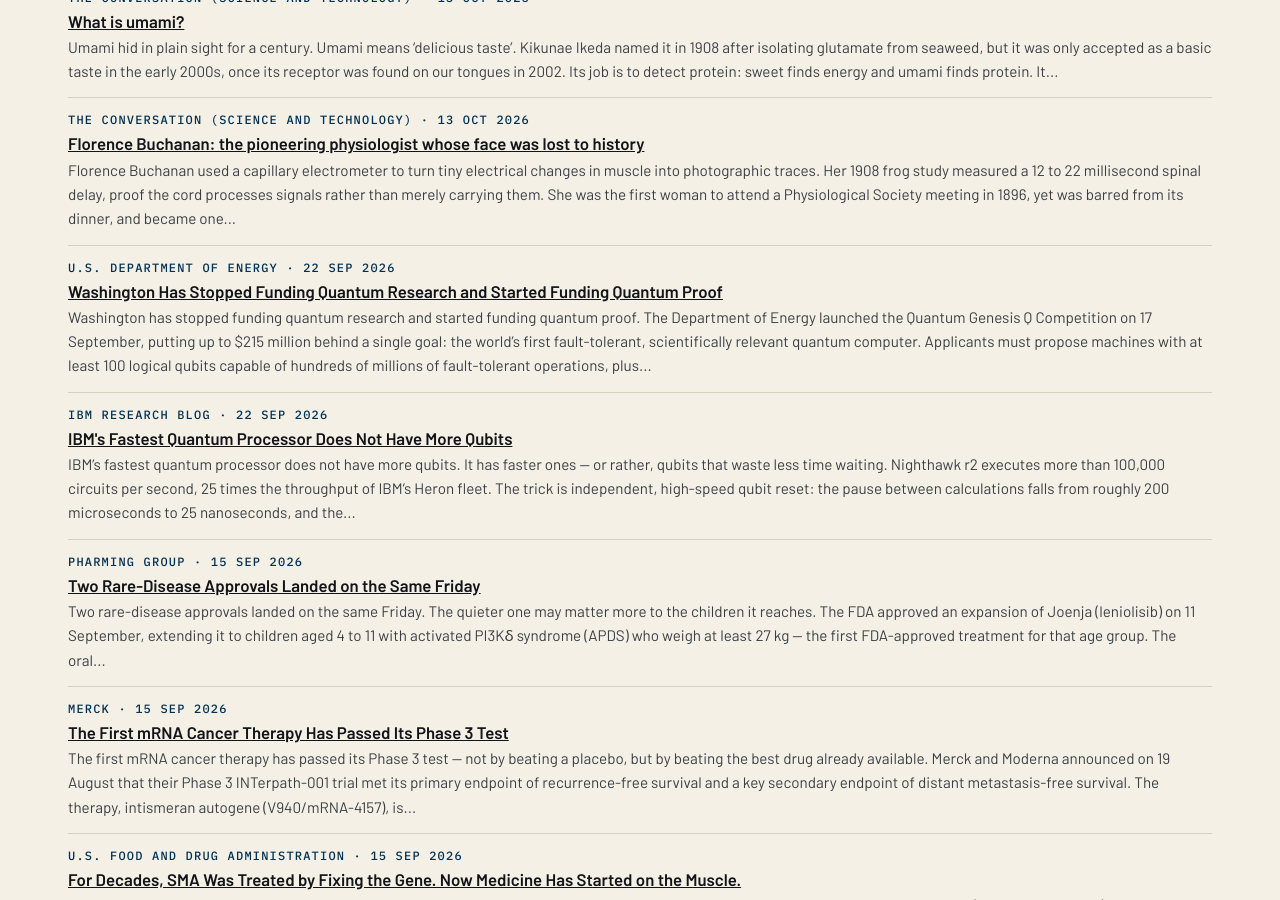
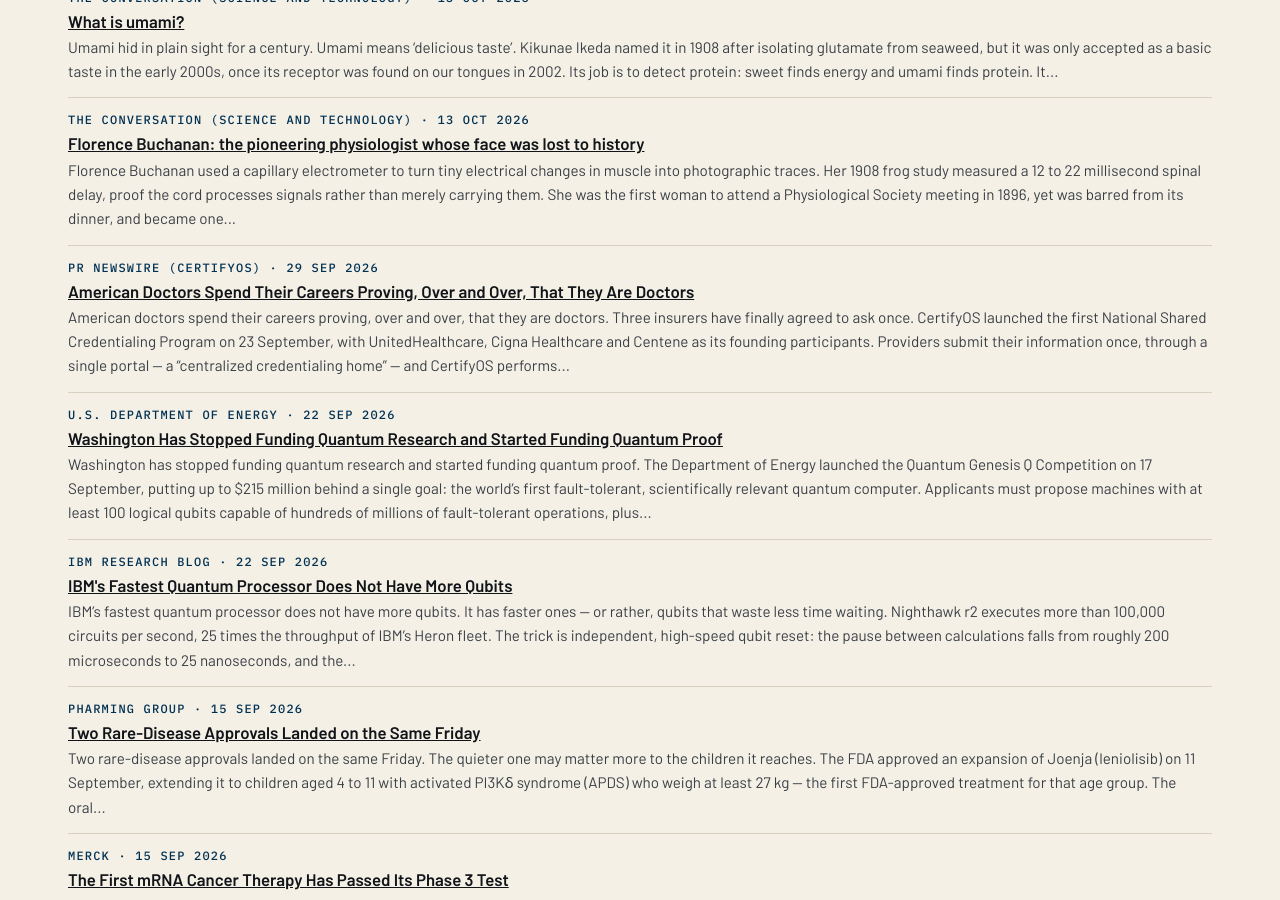
Before and after one commit to katz-news/katz.news, a Jekyll site: the page built from briefs/index.html, in a window 1280 px wide and 900 px high, scrolled down 14549 px. Built offline with Jekyll 4.4.1, drawn with Linux system fonts in a browser that asks for light colours.

Commit message:
Publish 2026-11-06

```diff
--- a/_data/build.yml
+++ b/_data/build.yml
@@ -1 +1 @@
-published_at: 2026-11-06T20:17:57Z
+published_at: 2026-11-06T20:20:33Z
--- /dev/null
+++ b/_posts/briefs/2026-11-06-american-doctors-spend-their-careers-proving-over-and-over-that-they-are-doctors.md
@@ -0,0 +1,16 @@
+---
+published: true
+title: American Doctors Spend Their Careers Proving, Over and Over, That They
+  Are Doctors
+date: 2026-09-29
+section: education
+source_name: PR Newswire (CertifyOS)
+source_url: https://www.prnewswire.com/news-releases/certifyos-launches-the-first-national-shared-credentialing-program-with-commitments-from-unitedhealthcare-cigna-healthcare-and-centene-302887322.html
+---
+American doctors spend their careers proving, over and over, that they are doctors. Three insurers have finally agreed to ask once.
+
+CertifyOS launched the first National Shared Credentialing Program on 23 September, with UnitedHealthcare, Cigna Healthcare and Centene as its founding participants. Providers submit their information once, through a single portal — a "centralized credentialing home" — and CertifyOS performs primary-source verification to NCQA and Medicaid standards across every state where the clinician is licensed.
+
+The service goes live in autumn 2026 on a per-provider, per-year subscription. CertifyOS says 1.4 to 2 million providers will complete credentialing through the platform next year.
+
+Conclusion: SharedCred is not a database, but rather a truce — between insurers who each demanded the same paperwork, and doctors who had to supply it three times.
```
